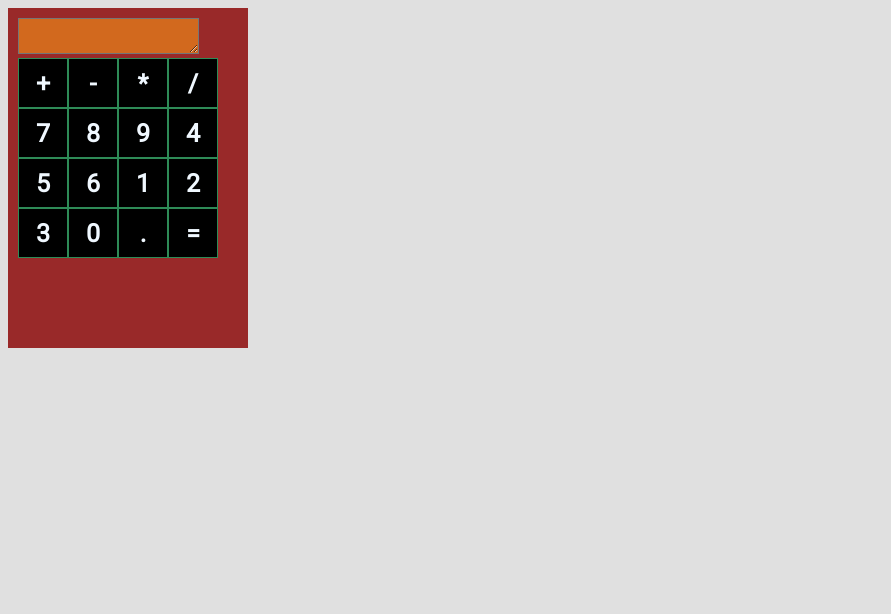
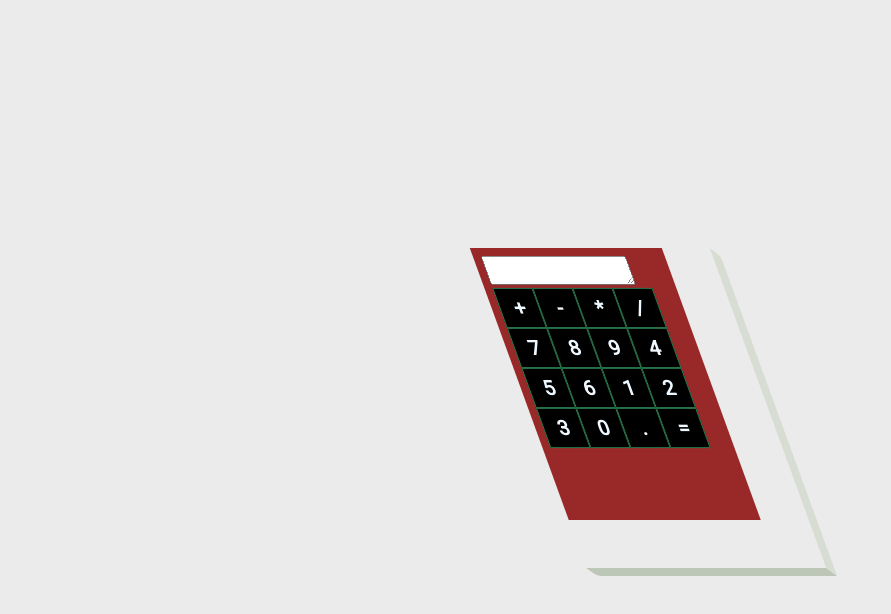
Before and after one commit to Abdelmuttalib/ReactJS-WebApps, a React (Create React App) app in the folder react-calculator/: page / in a window 1280 px wide. Shown: the top 614 px of the page, without its empty margins (0-891 px from the left). Built offline with nearby package versions, Linux system fonts and the light colour scheme.

Commit message:
Update index.css

```diff
--- a/react-calculator/src/index.css
+++ b/react-calculator/src/index.css
@@ -1,12 +1,67 @@
 @import url('https://fonts.googleapis.com/css2?family=Roboto&display=swap');
 body{
-    background-color: rgb(224, 224, 224);
-}
-App{
-    background-color: blueviolet;
+    background: #EBEBEB;
+    display: flex;
+    align-items: center;
+    justify-content: center;
+    width: 100vw;
+    height: 100vh;
+    overflow: hidden;
+    font-family: 'Share Tech Mono';
 }
 .container{
+    height: 400px;
+    width: 300px;
+    perspective: 0 200px;
+    background: #EBEBEB;
+    transform: scale(0.8) skew(20deg);
+    transition: transform .5s ease .5s;
     position: relative;
+}
+.container:hover{
+    transform: scale(1.5) skew(0deg);
+    transition: transform .6s;
+}
+.container:hover::before {
+    opacity: 0;
+    height: 0;
+}
+.container:hover::after {
+    opacity: 0;
+    width: 0;
+}
+
+.container::before {
+    position: absolute;
+    content: '';
+    background: #bdc7b7;
+    width: 100%;
+    height: 10px;
+    top: 100%;
+    left: 10px;
+    transform: skewX(45deg);
+    opacity: 1;
+    transform-origin: 0 100%;
+    perspective: 0 200px;
+    transition: transform .5s ease .5s, height .5s ease .5s, opacity .5s ease .5s;
+    border-bottom-left-radius: 5px;
+    border-bottom-right-radius: 1px;
+}
+.container::after {
+    position: absolute;
+    content: '';
+    background: #d7ddd3;
+    width: 10px;
+    height: 100%;
+    bottom: 0;
+    left: 100%;
+    transform: skewY(45deg);
+    transform-origin: 0 100%;
+    perspective: 0 200px;
+    opacity: 1;
+    transition: transform .5s ease .5s, width .5s ease .5s, opacity .5s ease .5s;
+    border-top-right-radius: 5px;
+    border-bottom-right-radius: 1px;
 }
 .calculator{
   background-color: rgb(153, 41, 41);
@@ -15,7 +70,6 @@ App{
   padding: 10px;
 }
 .textArea{
-    background: chocolate;
     /*
     resize: none;
     border-radius: 6px;
```
